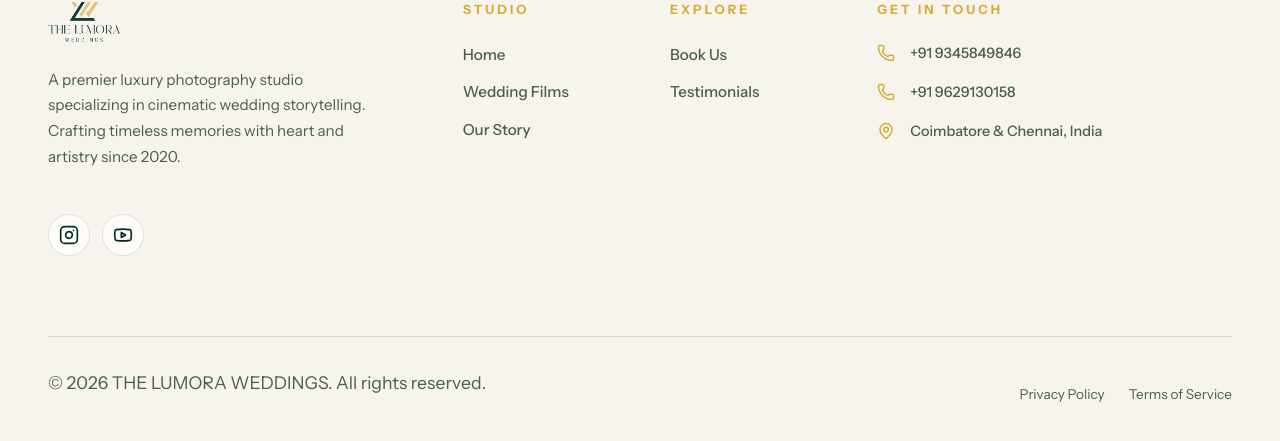
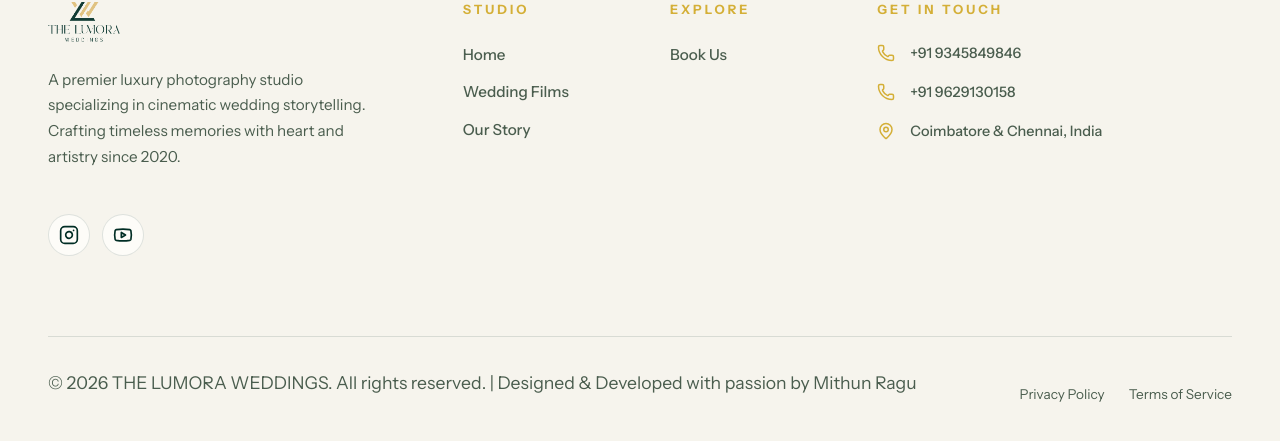
Before and after one commit to thelumoraweddings-netizen/the-lumora-weddings, a React (Vite) app in the folder client/: page /work/baby-photography in a window 1280 px wide. Shown: the part 4283-4724 px from the top of the page. Built offline with nearby package versions, Linux system fonts and the light colour scheme; no server answers; a web font is replaced by a local one.

Commit message:
Remove Testimonials from footer and add design credit

```diff
--- a/client/src/components/Footer.jsx
+++ b/client/src/components/Footer.jsx
@@ -38,7 +38,6 @@
                         <h4 className="footer-heading-modern">Explore</h4>
                         <ul className="footer-list-modern">
                             <li><Link to="/booking">Book Us</Link></li>
-                            <li><Link to="/testimonials">Testimonials</Link></li>
                         </ul>
                     </div>
 
@@ -67,7 +66,7 @@
                 </div>
 
                 <div className="footer-bottom-modern">
-                    <p>&copy; {new Date().getFullYear()} THE LUMORA WEDDINGS. All rights reserved.</p>
+                    <p>&copy; {new Date().getFullYear()} THE LUMORA WEDDINGS. All rights reserved. | Designed & Developed with passion by Mithun Ragu</p>
                     <div className="footer-legal-links">
                         <a href="#">Privacy Policy</a>
                         <a href="#">Terms of Service</a>
```
